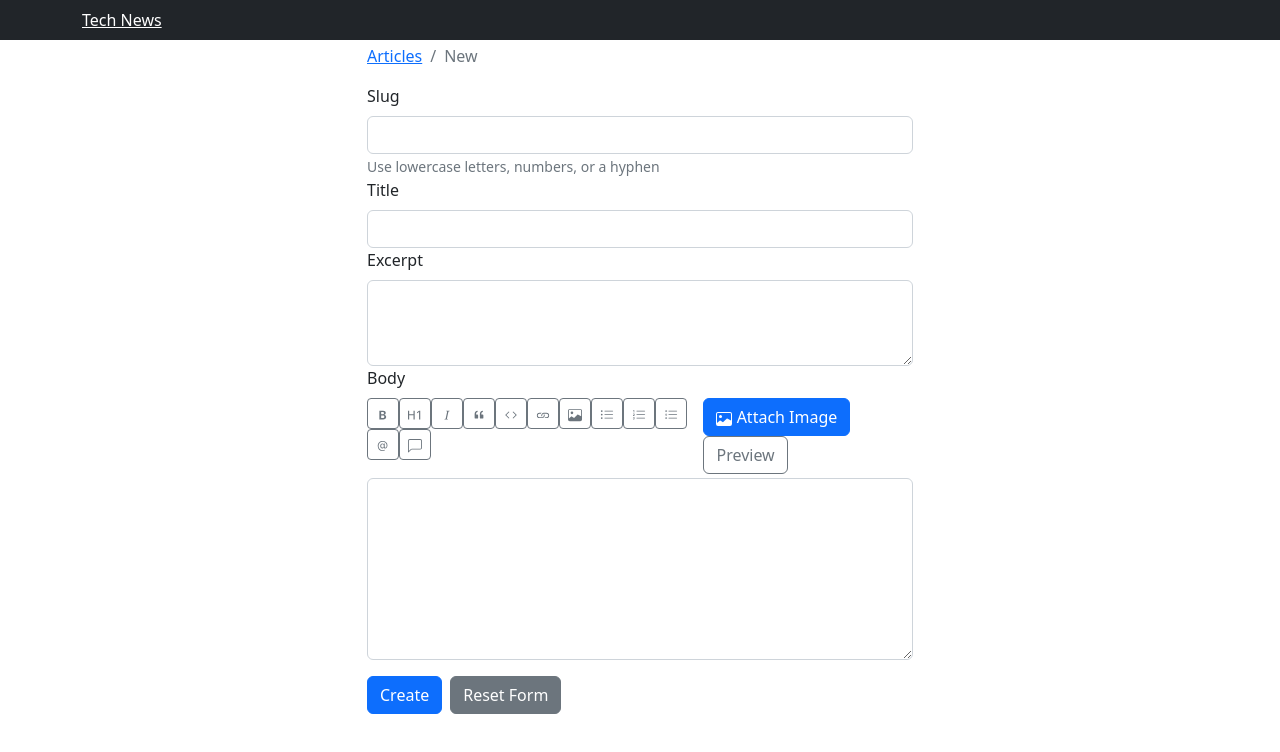
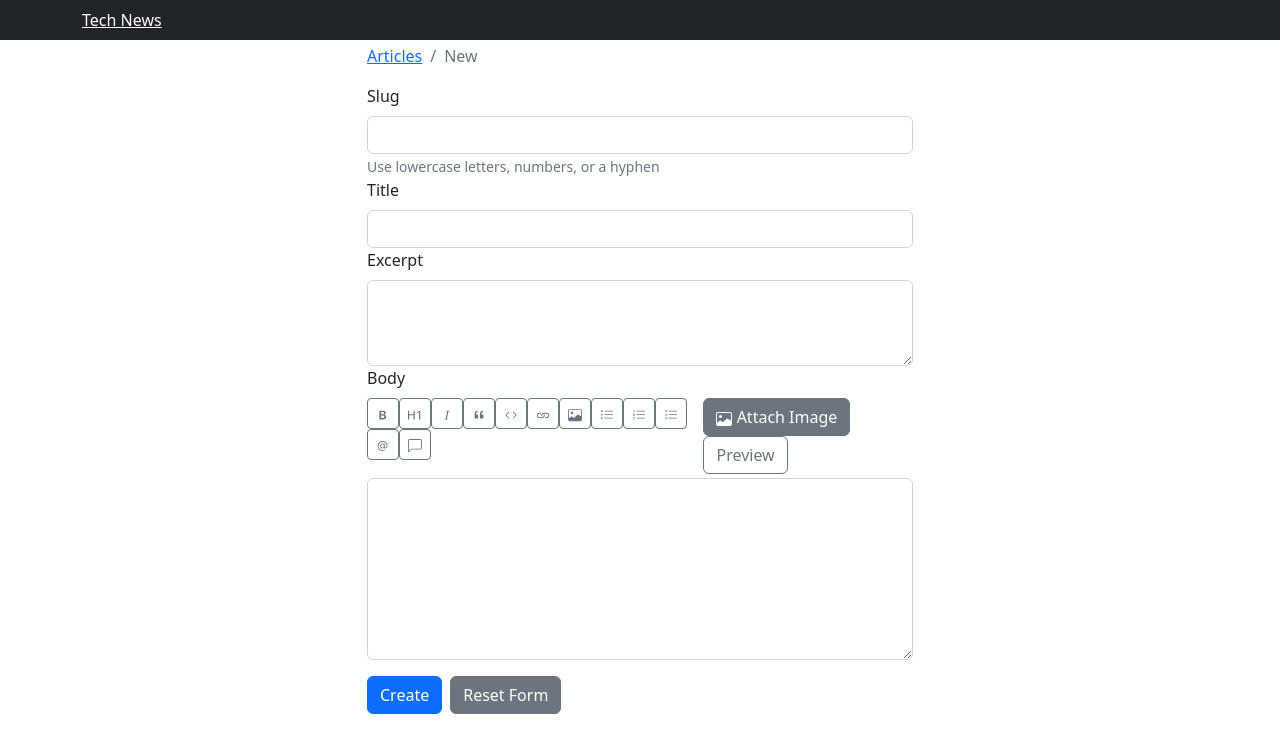
Before and after one commit to nbktechworld/fff0-tech-news, a Next.js app in the folder client/: page /articles/new in a window 1280 px wide. Shown: the top 752 px of the page. Built offline with nearby package versions, Linux system fonts and the light colour scheme.

Commit message:
Refactor logic into AttachImageButton component

```diff
--- a/client/components/articles/ArticleForm.js
+++ b/client/components/articles/ArticleForm.js
@@ -6,8 +6,7 @@ import ToggleButton from 'react-bootstrap/ToggleButton';
 import ReactMarkdown from 'react-markdown';
 import remarkGfm from 'remark-gfm';
 import MarkdownToolbar from '../MarkdownToolbar';
-import { Image } from 'react-bootstrap-icons';
-import Modal from 'react-bootstrap/Modal';
+import AttachImageButton from './AttachImageButton';
 
 class ArticleForm extends React.Component {
   constructor(props) {
@@ -15,7 +14,6 @@ class ArticleForm extends React.Component {
 
     this.state = {
       article: this.getInitialArticleValues(),
-      showAttachImageModal: false,
       showPreview: false,
       submissionError: null,
       submitting: false,
@@ -27,8 +25,6 @@ class ArticleForm extends React.Component {
     this.onTogglePreview = this.onTogglePreview.bind(this);
     this.onHeadingClick = this.onHeadingClick.bind(this);
     this.onBoldClick = this.onBoldClick.bind(this);
-    this.onAttachImageClick = this.onAttachImageClick.bind(this);
-    this.hideAttachImageModal = this.hideAttachImageModal.bind(this);
 
     this.bodyRef = React.createRef();
   }
@@ -98,18 +94,6 @@ class ArticleForm extends React.Component {
     });
   }
 
-  hideAttachImageModal() {
-    this.setState({
-      showAttachImageModal: false,
-    });
-  }
-
-  onAttachImageClick(event) {
-    this.setState({
-      showAttachImageModal: true
-    });
-  }
-
   onBoldClick(event) {
     const { selectionStart, selectionEnd, value } = this.bodyRef.current;
 
@@ -173,15 +157,7 @@ class ArticleForm extends React.Component {
               <MarkdownToolbar htmlFor="article_body" />
             </div>
             <div>
-              <Button className="me-2" onClick={this.onAttachImageClick}>
-                <Image /> Attach Image
-              </Button>
-              <Modal show={this.state.showAttachImageModal} onHide={this.hideAttachImageModal} centered>
-                <Modal.Header closeButton>
-                  Attach Image
-                </Modal.Header>
-                <Modal.Body>This is the modal</Modal.Body>
-              </Modal>
+              <AttachImageButton />
               <ToggleButton
                 type="checkbox"
                 variant="outline-secondary"
--- /dev/null
+++ b/client/components/articles/AttachImageButton.js
@@ -0,0 +1,30 @@
+import React from 'react';
+import Button from 'react-bootstrap/Button';
+import { Image } from 'react-bootstrap-icons';
+import Modal from 'react-bootstrap/Modal';
+
+export default function AttachImageButton(props) {
+  const [showAttachImageModal, setShowAttachImageModal] = React.useState(false);
+
+  function hideAttachImageModal() {
+    setShowAttachImageModal(false);
+  }
+
+  function onAttachImageClick(event) {
+    setShowAttachImageModal(true);
+  }
+
+  return (
+    <>
+      <Button className="me-2" onClick={onAttachImageClick} variant="secondary">
+        <Image /> Attach Image
+      </Button>
+      <Modal show={showAttachImageModal} onHide={hideAttachImageModal} centered>
+        <Modal.Header closeButton>
+          Attach Image
+        </Modal.Header>
+        <Modal.Body>This is the modal</Modal.Body>
+      </Modal>
+    </>
+  );
+}
```
